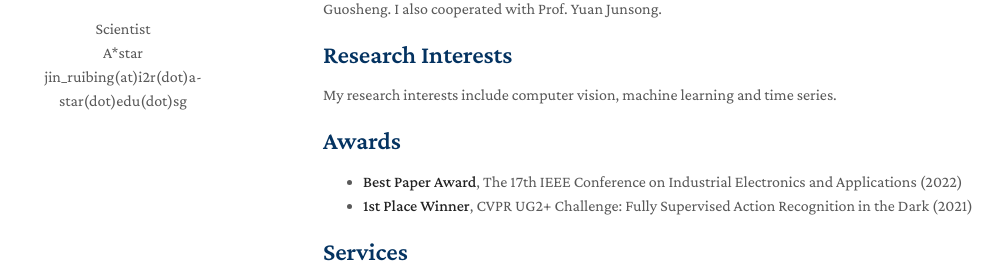
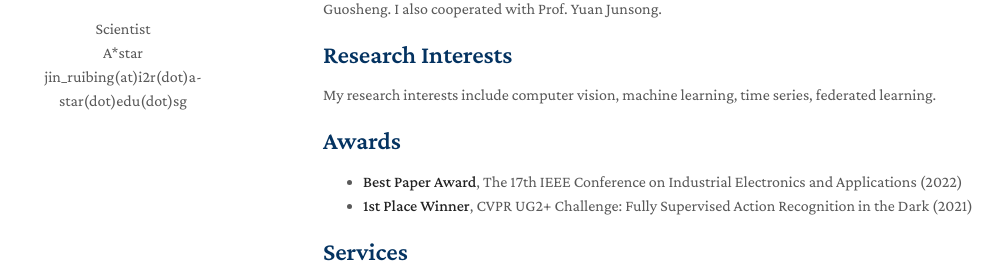
Before and after one commit to ruibing-jin/ruibing-jin.github.io, a Jekyll site: the page built from index.md, in a window 1280 px wide and 900 px high. Shown: the part 232-511 px from the top of the window, without its empty margins (147-1150 px from the left). Built offline with Jekyll 4.4.1, drawn with Linux system fonts in a browser that asks for light colours; nearby versions of some CDN libraries; a style sheet for code colours, icons or effects is not loaded; our own code applies the rules of GitHub Pages for plain Markdown files.

Commit message:
Update index.md

```diff
--- a/index.md
+++ b/index.md
@@ -6,7 +6,7 @@ layout: homepage
 I am currently a Scientist at Institute for Infocomm Research (I2R), Agency for Science, Technology and Research (ASTAR), Singapore. Previously, I obtained my Bachelor’s Degree from University of Electronic Science and Technology of China (UESTC) at 2014. After that, I obtained my Master degree and Ph.D degree from Nanyang Technological University (NTU), Singapore at 2016 and 2020, respectively, under the supervision of Prof. Wang Jianliang, Prof. Wen Changyun and Prof. Lin Guosheng. I also cooperated with Prof. Yuan Junsong.
 
 ## Research Interests
-My research interests include computer vision, machine learning and time series.
+My research interests include computer vision, machine learning, time series, federated learning.
 
 ## Awards
 - **Best Paper Award**, The 17th IEEE Conference on Industrial Electronics and Applications (2022)
```
